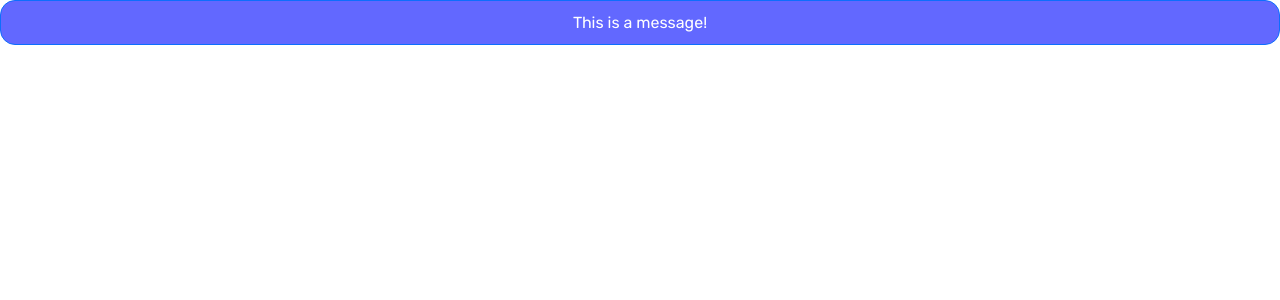
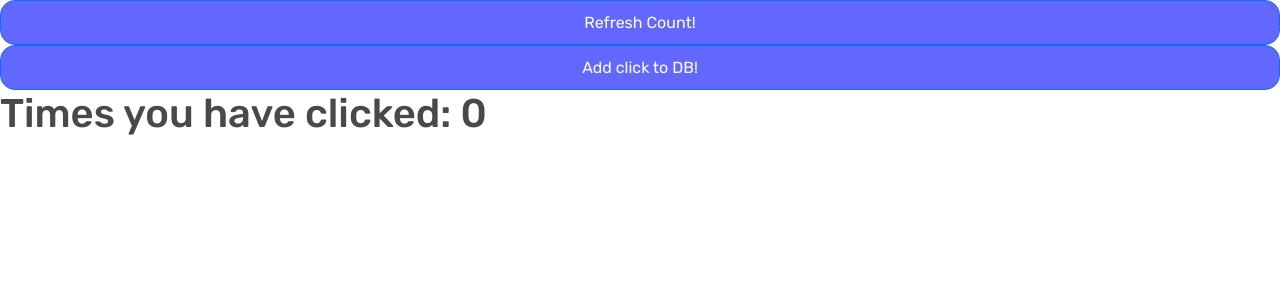
Before and after one commit to ferncabrera/open_ims, a React (Vite) app in the folder microservices/client/: page /serverping in a window 1280 px wide. Shown: the top 300 px of the page. Built offline with nearby package versions, Linux system fonts and the light colour scheme; no server answers.

Commit message:
client side database interaction demo

```diff
--- a/microservices/client/src/containers/ServerPing.tsx
+++ b/microservices/client/src/containers/ServerPing.tsx
@@ -1,35 +1,45 @@
-import { useState } from 'react';
+import { useState, useEffect } from 'react';
 import { getJSONResponse } from '../utilities/apiHelpers';
-import {Button} from 'react-bootstrap'
+import { Button } from 'react-bootstrap'
 import _ from 'lodash';
 
-let msg = "This is a message!";
 
 export const ServerPing = () => {
 
-  const [apiData, setApiData] = useState('');
-  const [buttonText, setButtonText] = useState(msg);
+    const [timesClicked, setTimesClicked] = useState(0);
 
-  const requestHandler = async () => {
+    useEffect(() => {
+        (async () => {
+            // ! This will run once when the page reloads.
+            const response = await getJSONResponse({ endpoint: "/api/server/getClickedNum" });
+            const maxNum = _.get(response, 'maxNum', '');
+            setTimesClicked(maxNum);
 
-    if (!apiData) {
-      const response = await getJSONResponse({ endpoint: "/api/server/testmsg" });
-      const text = _.get(response, 'data', '');
-      setApiData(text);
-      setButtonText('Quick! Hide the message!');
-    } else {
-      setButtonText(msg);
-      setApiData('');
+
+            // ! This will run once when page reload
+        })();
+        return (): void => {
+            console.log("Component unmount!");
+        }
+    }, [])
+
+    const handleRefresh = async () => {
+        const response = await getJSONResponse({ endpoint: "/api/server/getClickedNum" });
+        const maxNumber = _.get(response, 'maxNum', '');
+        setTimesClicked(maxNumber);
     }
 
+    const handleClick = async () => {
+        console.log("sending add click request to server from CLIENT!")
+        await getJSONResponse({ endpoint: "/api/server/addClick" });
     }
-
 
     return (
         <>
-      <Button onClick={requestHandler}>{buttonText}</Button>
+            <Button onClick={handleRefresh}>{"Refresh Count!"}</Button>
+            <Button onClick={handleClick}>{"Add click to DB!"}</Button>
             <div>
-        {apiData ? apiData : null}
+                <h1>Times you have clicked: {timesClicked}</h1>
             </div>
         </>
     )
```
Also changed, not shown: 1 other file (tests, documents, lock files or other folders). Lines whose indentation alone changed are shown as unchanged.
